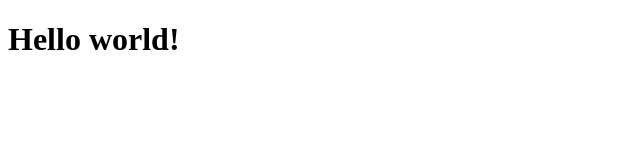
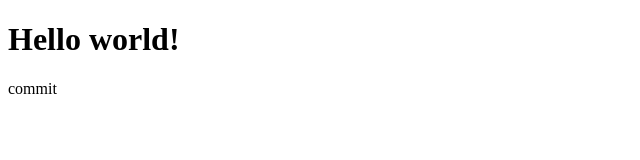
Before and after one commit to Mogido/mts-git, a plain HTML site: page index.html in a window 1280 px wide. Shown: the full height of the page, 0-640 px from the left. Drawn offline with Linux system fonts and the light colour scheme.

Commit message:
commit 2

```diff
--- a/index.html
+++ b/index.html
@@ -6,5 +6,6 @@
 </head>
 <body>
   <h1>Hello world!</h1>
+<span>commit</span>
 </body>
 </html>
```
